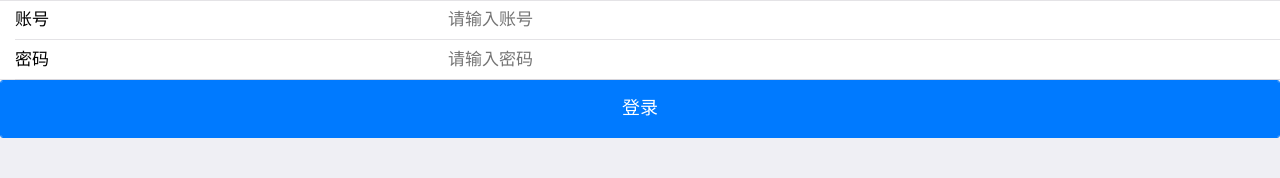
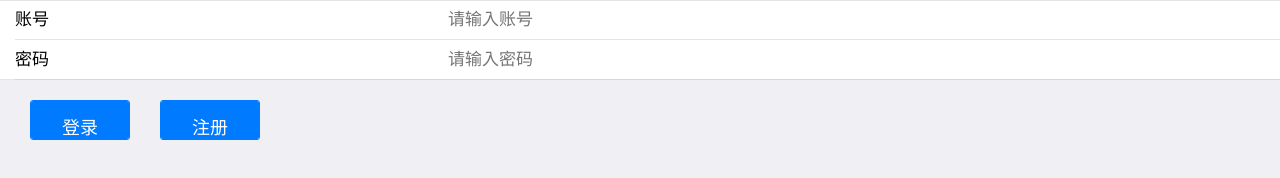
Before and after one commit to DalesDawson/JSDemo, a plain HTML site: page index.html in a window 1280 px wide. Drawn offline with Linux system fonts and the light colour scheme.

Commit message:
add the register

```diff
--- a/index.html
+++ b/index.html
@@ -78,14 +78,36 @@
 				var name = document.getElementById("account").value;
 				var pwd = document.getElementById("password").value;
 				//				alert(name + pwd);
-				if(name == "dale" && pwd == "12345") {
-					alert("Welcome!")
+				if(name == localStorage.getItem('name') && pwd == localStorage.getItem('pwd')) {
+					alert("Welcome!");
 				} else {
 					alert("password or username is wrong!!");
 				}
 			}
+
+			function register() {
+				var name = document.getElementById("account").value;
+				var pwd = document.getElementById("password").value;
+				if(name != "" && name != null && pwd != null && pwd != "") {
+					alert("register successfully!!");
+					localStorage.setItem('name', name);
+					localStorage.setItem('pwd', pwd);
+				} else {
+					alert("name or password is null");
+				}
+			}
 		</script>
-		<button id='login' class="mui-btn mui-btn-block mui-btn-primary" onclick="login()">登录</button>
+		<table id="table1">
+			<tr>
+				<td>
+					<button id=' login ' class="mui-btn mui-btn-block mui-btn-primary" onclick="login()" style=" margin-top: 20px ;margin-left:30px;width: 100px;height: 40px;">登录</button>
+				</td>
+				<td>
+					<button id='register' class="mui-btn mui-btn-block mui-btn-primary" onclick="register()" style="margin-top: 20px ;margin-left:30px;width: 100px;height: 40px;">注册</button>
+				</td>
+			</tr>
+		</table>
+
 	</body>
 
 </html>
```
